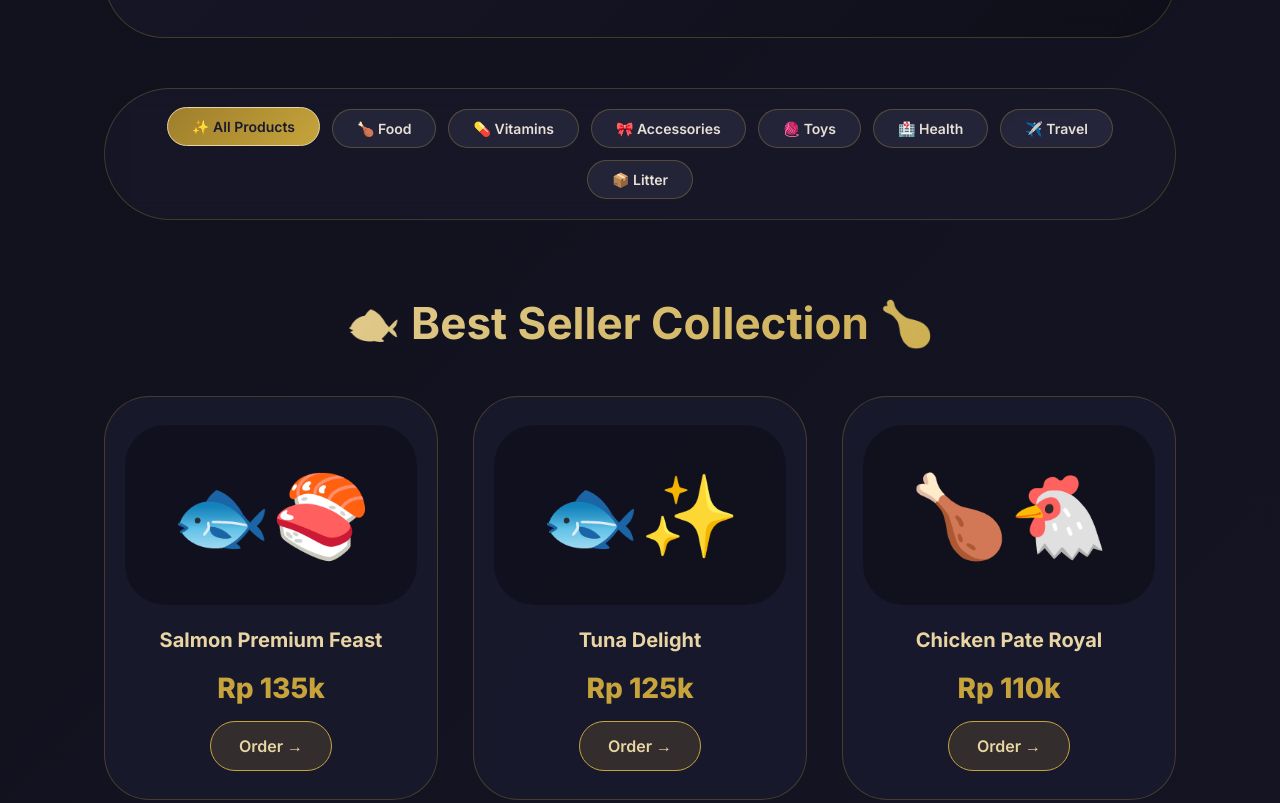
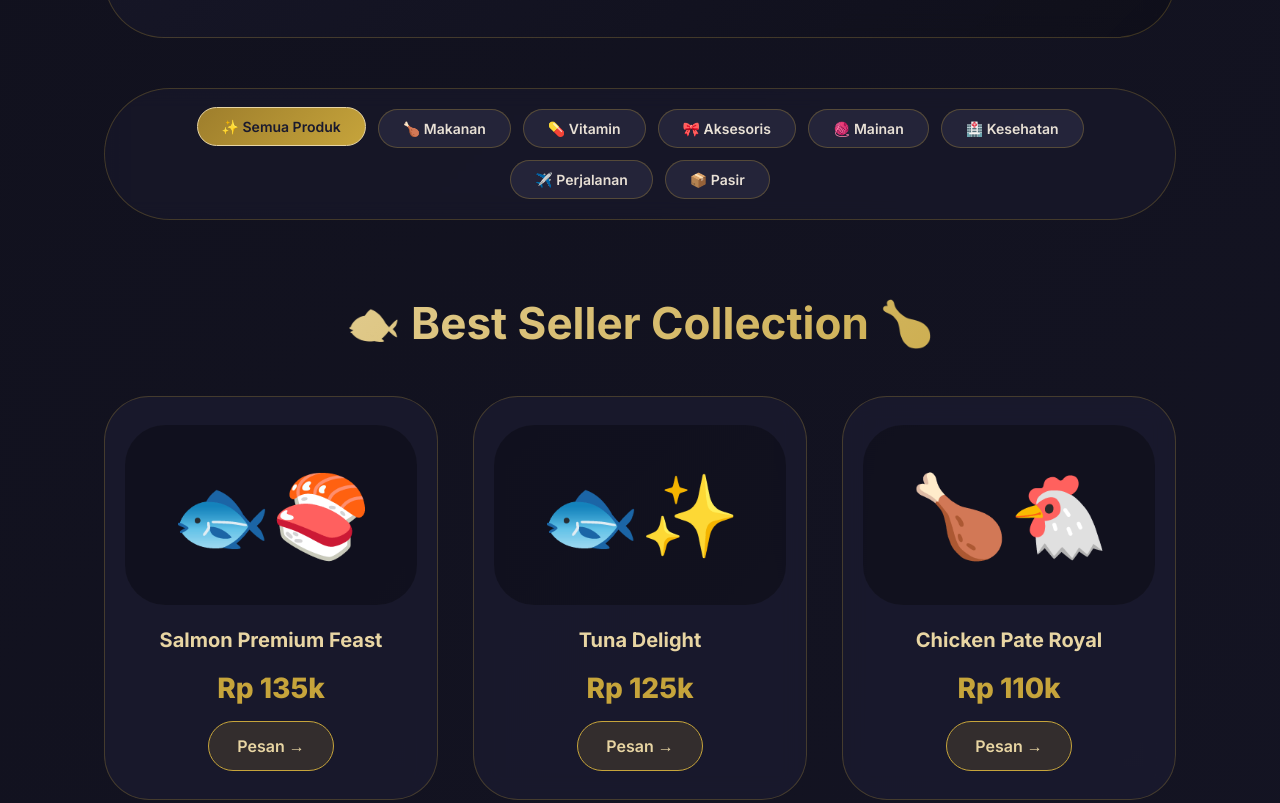
Before and after one commit to flyingdutchmannn66-arch/index.petshop, a plain HTML site: page index.html in a window 1280 px wide. Shown: the part 2040-2843 px from the top of the page. Drawn offline with nearby package versions, Linux system fonts and the light colour scheme; a web font is replaced by a local one.

Commit message:
Update index.html

```diff
--- a/index.html
+++ b/index.html
@@ -11,13 +11,13 @@
     <!-- AOS Animation -->
     <link href="https://unpkg.com/aos@2.3.1/dist/aos.css" rel="stylesheet">
     <style>
+        /* ========= (CSS sama persis seperti sebelumnya, tidak berubah) ========= */
         * {
             margin: 0;
             padding: 0;
             box-sizing: border-box;
         }
 
-        /* ========= VARIABLES ========= */
         :root {
             --gold: #C6A43B;
             --gold-light: #E8D5A3;
@@ -35,7 +35,6 @@
             --transition: all 0.3s cubic-bezier(0.4, 0, 0.2, 1);
         }
 
-        /* Light Mode */
         body.light-mode {
             background: linear-gradient(135deg, #FFF9F0 0%, #FFF5EA 100%);
             color: #2D2D2D;
@@ -116,7 +115,6 @@
             color: #2D2D2D;
         }
 
-        /* Dark Mode (default) */
         body {
             font-family: 'Inter', 'Segoe UI', system-ui, sans-serif;
             background: linear-gradient(135deg, #0F0F1A 0%, #1A1A2E 100%);
@@ -128,7 +126,6 @@
             transition: background 0.4s ease, color 0.3s ease;
         }
 
-        /* Animated Background */
         .cat-bg-animation {
             position: fixed;
             top: 0;
@@ -209,7 +206,6 @@
             z-index: 2;
         }
 
-        /* Glassmorphism Navbar */
         .navbar {
             display: flex;
             justify-content: space-between;
@@ -296,7 +292,6 @@
             color: #1A1A2E;
         }
 
-        /* Hero Section */
         .hero {
             display: flex;
             flex-direction: column;
@@ -398,7 +393,6 @@
             border-radius: 40px;
         }
 
-        /* Stats Section */
         .stats {
             display: grid;
             grid-template-columns: repeat(auto-fit, minmax(180px, 1fr));
@@ -435,7 +429,7 @@
             opacity: 0.8;
         }
 
-        /* Category Buttons */
+        /* Category Buttons - DALAM BAHASA INDONESIA */
         .category-buttons {
             display: flex;
             flex-wrap: wrap;
@@ -470,7 +464,6 @@
             transform: translateY(-2px);
         }
 
-        /* Products Grid */
         .products {
             display: grid;
             grid-template-columns: repeat(auto-fill, minmax(280px, 1fr));
@@ -559,7 +552,6 @@
             color: #1A1A2E;
         }
 
-        /* Trust Badges */
         .trust-badge {
             display: flex;
             justify-content: center;
@@ -577,7 +569,6 @@
             backdrop-filter: blur(5px);
         }
 
-        /* Slider Section */
         .slider-section {
             background: linear-gradient(135deg, rgba(26,26,46,0.9), rgba(15,15,26,0.95));
             backdrop-filter: blur(12px);
@@ -707,7 +698,6 @@
             border-radius: 10px;
         }
 
-        /* Blog Section */
         .blog-section {
             background: linear-gradient(135deg, rgba(26,26,46,0.9), rgba(15,15,26,0.95));
             backdrop-filter: blur(12px);
@@ -790,7 +780,6 @@
             letter-spacing: 1px;
         }
 
-        /* Modal */
         .modal {
             display: none;
             position: fixed;
@@ -841,7 +830,6 @@
             transform: scale(1.1);
         }
 
-        /* Coming Soon */
         .coming-soon-section {
             background: linear-gradient(135deg, rgba(26,26,46,0.9), rgba(15,15,26,0.95));
             backdrop-filter: blur(12px);
@@ -930,7 +918,6 @@
             color: #1A1A2E;
         }
 
-        /* Hours Section */
         .hours-section {
             background: linear-gradient(135deg, rgba(26,26,46,0.9), rgba(15,15,26,0.95));
             backdrop-filter: blur(12px);
@@ -975,7 +962,6 @@
             color: var(--gold);
         }
 
-        /* Payment Section */
         .payment-section {
             background: linear-gradient(135deg, rgba(26,26,46,0.9), rgba(15,15,26,0.95));
             backdrop-filter: blur(12px);
@@ -1055,7 +1041,6 @@
             color: #1A1A2E;
         }
 
-        /* Location Section */
         .location-section {
             background: linear-gradient(135deg, rgba(26,26,46,0.9), rgba(15,15,26,0.95));
             backdrop-filter: blur(12px);
@@ -1151,7 +1136,6 @@
             transform: translateX(8px);
         }
 
-        /* Testimonials */
         .testimonials {
             display: grid;
             grid-template-columns: repeat(auto-fit, minmax(300px, 1fr));
@@ -1173,7 +1157,6 @@
             border-color: var(--gold);
         }
 
-        /* Steps */
         .steps {
             display: grid;
             grid-template-columns: repeat(auto-fit, minmax(200px, 1fr));
@@ -1210,7 +1193,6 @@
             margin-bottom: 20px;
         }
 
-        /* Promo Banner */
         .promo-banner {
             text-align: center;
             background: linear-gradient(135deg, rgba(198,164,59,0.12), rgba(198,164,59,0.05));
@@ -1221,7 +1203,6 @@
             backdrop-filter: blur(5px);
         }
 
-        /* Footer */
         .footer {
             background: linear-gradient(135deg, #0A0A14, #12121C);
             color: #D4CFC5;
@@ -1277,7 +1258,6 @@
             box-shadow: var(--shadow-md);
         }
 
-        /* Floating Buttons */
         .floating-buttons {
             position: fixed;
             right: 25px;
@@ -1324,7 +1304,6 @@
             to { opacity: 1; transform: translateX(0); }
         }
 
-        /* Section Title */
         .section-title {
             font-size: clamp(32px, 6vw, 44px);
             font-weight: 700;
@@ -1336,7 +1315,6 @@
             color: transparent;
         }
 
-        /* Scroll Top */
         .scroll-top {
             position: fixed;
             bottom: 30px;
@@ -1361,7 +1339,6 @@
             transform: translateY(-3px);
         }
 
-        /* Toast */
         .toast-notification {
             position: fixed;
             bottom: 120px;
@@ -1531,16 +1508,16 @@
             </div>
         </div>
 
-        <!-- Category Buttons -->
+        <!-- ========= CATEGORY BUTTONS - DALAM BAHASA INDONESIA ========= -->
         <div class="category-buttons" id="menuButtons" data-aos="fade-up">
-            <button class="cat-btn active" data-cat="semua">✨ All Products</button>
-            <button class="cat-btn" data-cat="makanan">🍗 Food</button>
-            <button class="cat-btn" data-cat="vitamin">💊 Vitamins</button>
-            <button class="cat-btn" data-cat="aksesoris">🎀 Accessories</button>
-            <button class="cat-btn" data-cat="mainan">🧶 Toys</button>
-            <button class="cat-btn" data-cat="kesehatan">🏥 Health</button>
-            <button class="cat-btn" data-cat="travel">✈️ Travel</button>
-            <button class="cat-btn" data-cat="pasir">📦 Litter</button>
+            <button class="cat-btn active" data-cat="semua">✨ Semua Produk</button>
+            <button class="cat-btn" data-cat="makanan">🍗 Makanan</button>
+            <button class="cat-btn" data-cat="vitamin">💊 Vitamin</button>
+            <button class="cat-btn" data-cat="aksesoris">🎀 Aksesoris</button>
+            <button class="cat-btn" data-cat="mainan">🧶 Mainan</button>
+            <button class="cat-btn" data-cat="kesehatan">🏥 Kesehatan</button>
+            <button class="cat-btn" data-cat="travel">✈️ Perjalanan</button>
+            <button class="cat-btn" data-cat="pasir">📦 Pasir</button>
         </div>
 
         <div class="section-title" id="products-section">🐟 Best Seller Collection 🍗</div>
@@ -1796,7 +1773,6 @@
             offset: 100
         });
 
-        // Slider Function
         let currentSlide = 0;
         const slides = document.querySelectorAll('.slide');
         const totalSlides = slides.length;
@@ -1838,7 +1814,6 @@
         createDots();
         setInterval(nextSlide, 5000);
 
-        // Modal Articles
         const articles = {
             1: {
                 title: "5 Makanan Terbaik untuk Bulu Kucing Kinclong",
@@ -1891,7 +1866,6 @@
             if (e.target === document.getElementById('articleModal')) closeModal();
         });
 
-        // Dark/Light Mode
         function initTheme() {
             const savedTheme = localStorage.getItem('theme');
             if (savedTheme === 'light') {
@@ -1925,7 +1899,6 @@
         document.getElementById('themeToggle').addEventListener('click', toggleTheme);
         initTheme();
 
-        // Notify Me
         function notifyMe(productName) {
             if (Notification.permission === 'granted') {
                 new Notification('Whiskers & Co.', {
@@ -1966,7 +1939,6 @@
             });
         }
 
-        // Products Data
         const productsData = [
             { id: 1, nama: "Salmon Premium Feast", harga: "Rp 135k", img: "🐟🍣", kategori: "makanan" },
             { id: 2, nama: "Tuna Delight", harga: "Rp 125k", img: "🐟✨", kategori: "makanan" },
@@ -1989,7 +1961,7 @@
             const container = document.getElementById("productsContainer");
             let filtered = filterCat === "semua" ? productsData : productsData.filter(p => p.kategori === filterCat);
             if (filtered.length === 0) {
-                container.innerHTML = `<div style="text-align:center; width:100%; padding:clamp(50px, 10vw, 80px); background:rgba(26,26,46,0.5); border-radius:clamp(50px, 8vw, 80px);">😿 No products in this category yet.</div>`;
+                container.innerHTML = `<div style="text-align:center; width:100%; padding:clamp(50px, 10vw, 80px); background:rgba(26,26,46,0.5); border-radius:clamp(50px, 8vw, 80px);">😿 Belum ada produk di kategori ini.</div>`;
                 return;
             }
             let html = "";
@@ -2000,14 +1972,13 @@
                         <div class="product-img">${prod.img}</div>
                         <div class="product-title">${prod.nama}</div>
                         <div class="price">${prod.harga}</div>
-                        <a href="https://wa.me/6281234567890?text=${encodeURIComponent(waMessage)}" target="_blank" class="btn-secondary">Order →</a>
+                        <a href="https://wa.me/6281234567890?text=${encodeURIComponent(waMessage)}" target="_blank" class="btn-secondary">Pesan →</a>
                     </div>
                 `;
             });
             container.innerHTML = html;
         }
 
-        // Navigation
         document.addEventListener("DOMContentLoaded", () => {
             renderProducts("semua");
 
```
